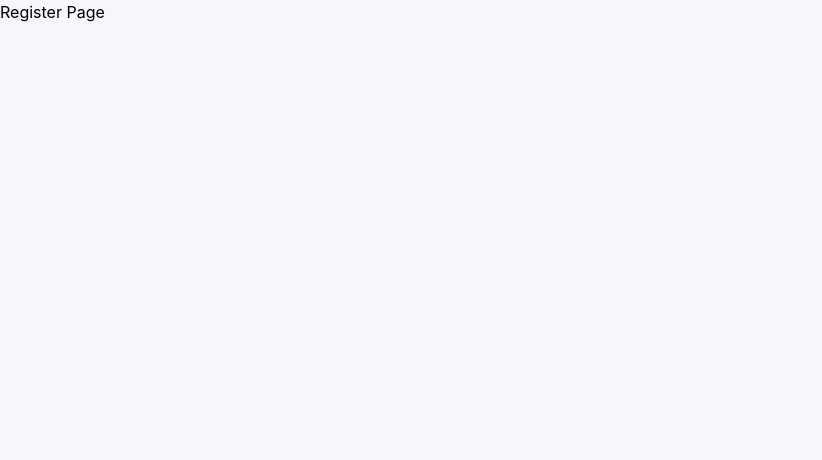
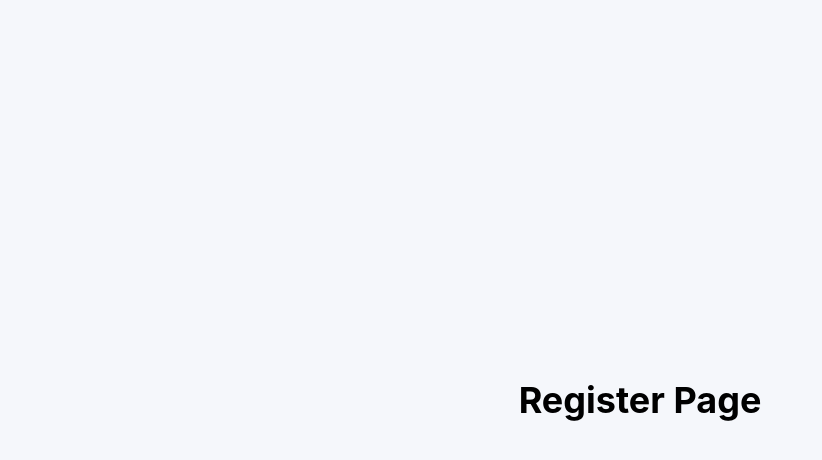
Before and after one commit to sunny-kumar-rana/hydration-tracker-frontend, a React (Vite) app: page /register in a window 1280 px wide. Shown: the top 460 px of the page, without its empty margins (0-822 px from the left). Built offline with nearby package versions, Linux system fonts and the light colour scheme.

Commit message:
-add temp register component

```diff
--- a/src/pages/Register/Register.jsx
+++ b/src/pages/Register/Register.jsx
@@ -1,5 +1,16 @@
 function Register() {
-    return <h1>Register Page</h1>;
+
+    return (
+        <div className="min-h-screen flex items-center justify-center">
+
+            <h1 className="text-4xl font-bold">
+
+                Register Page
+
+            </h1>
+
+        </div>
+    );
 }
 
 export default Register;
```
